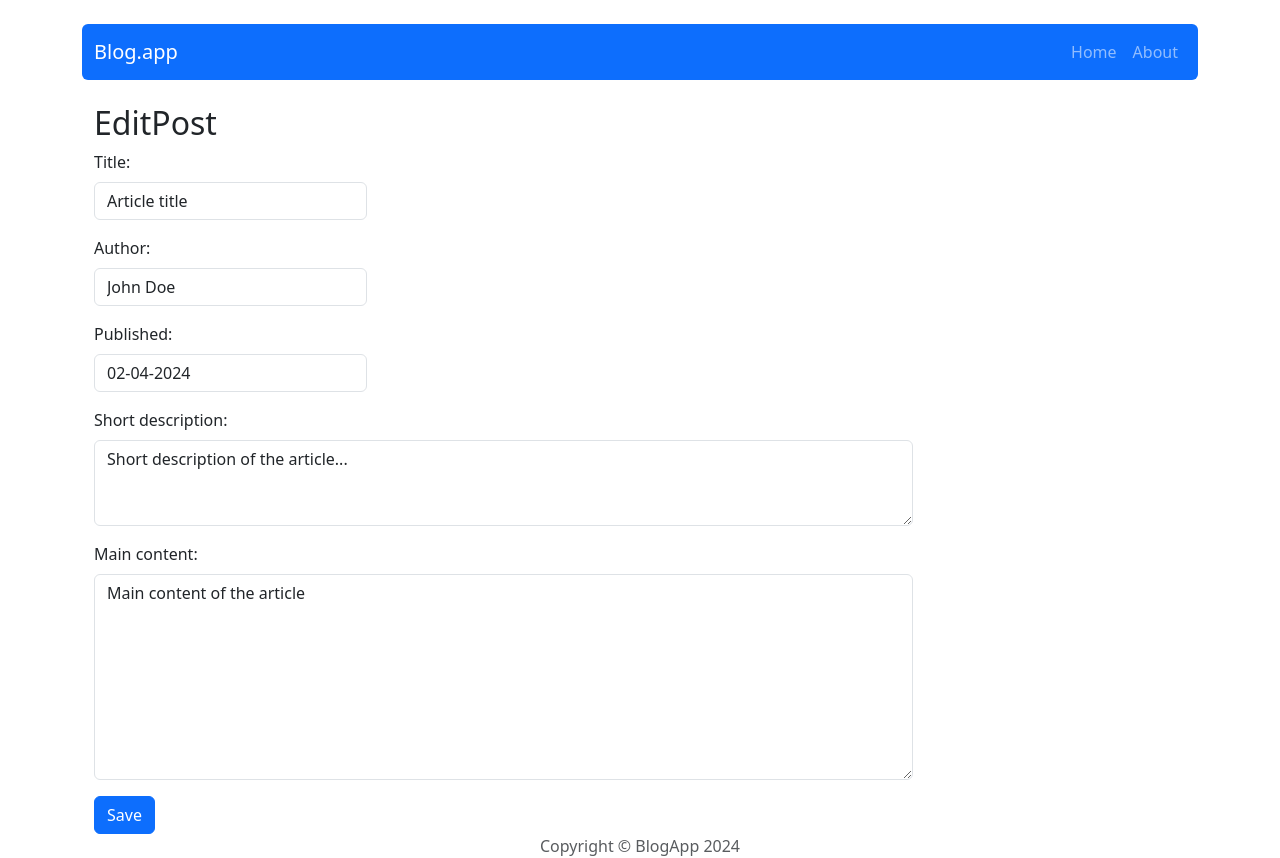
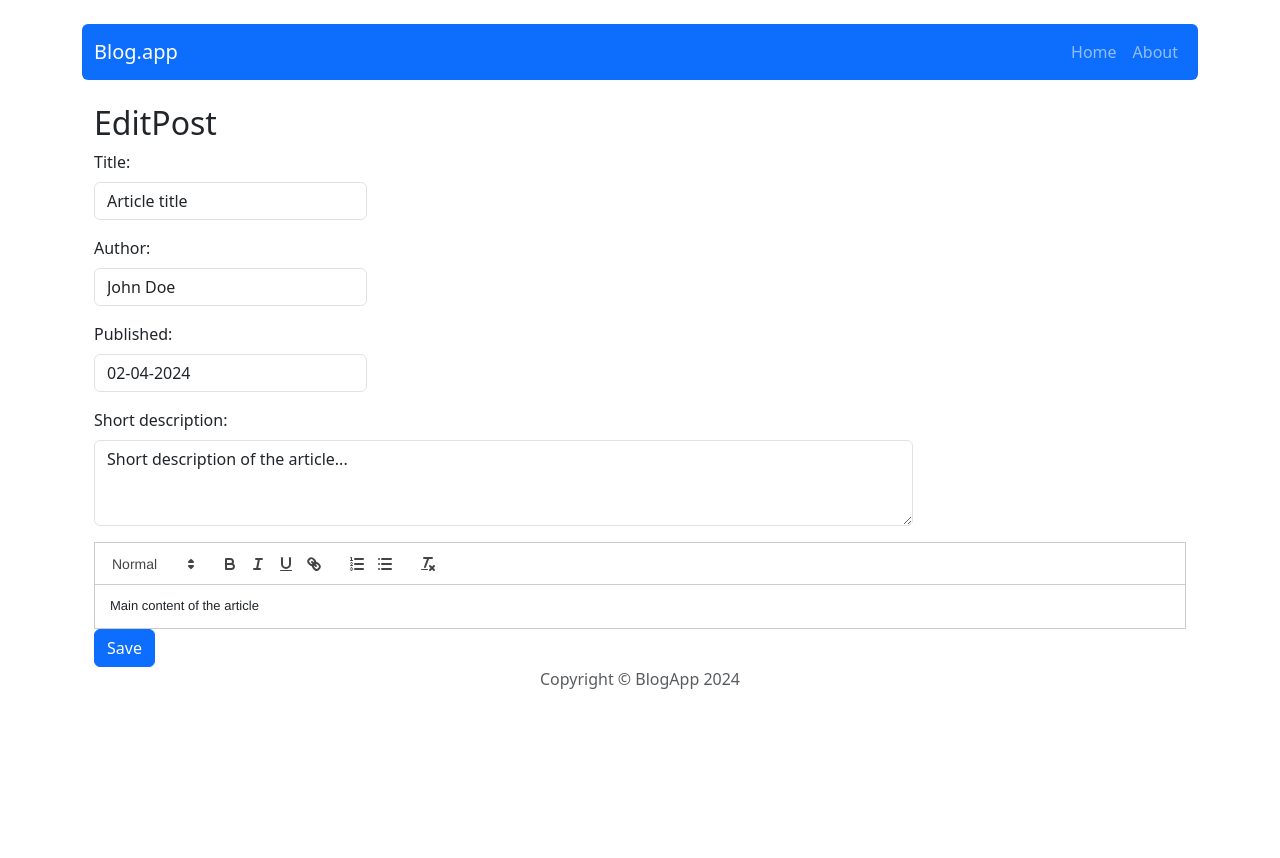
Before and after one commit to grzanek-monika/Blog-app, a React (Create React App) app: page /post/edit/1 in a window 1280 px wide. After the commit the page ends 800 px from the top, so only its background shows below. Built offline with nearby package versions, Linux system fonts and the light colour scheme.

Commit message:
Install React-Quill and use it in PostForm component

```diff
--- a/package.json
+++ b/package.json
@@ -11,6 +11,7 @@
     "react": "^18.3.1",
     "react-bootstrap": "^2.10.2",
     "react-dom": "^18.3.1",
+    "react-quill": "^2.0.0",
     "react-redux": "^9.1.2",
     "react-router-dom": "^6.23.1",
     "react-scripts": "5.0.1",
--- a/src/components/features/PostForm/PostForm.js
+++ b/src/components/features/PostForm/PostForm.js
@@ -1,6 +1,8 @@
 import PropTypes from "prop-types";
 import { useState } from "react";
 import { Form, Button } from "react-bootstrap";
+import ReactQuill from 'react-quill';
+import 'react-quill/dist/quill.snow.css';
 
 const PostForm = ({action, actionText, ...props}) => {
     const [title, setTitle] = useState(props.title || '');
@@ -33,10 +35,7 @@ const PostForm = ({action, actionText, ...props}) => {
                     <Form.Label>Short description:</Form.Label>
                     <Form.Control as="textarea" placeholder="Leave a comment here" rows={3} style={{width: '75%'}} value={shortDescription} onChange={e => setShortDescription(e.target.value)} />
                 </Form.Group>
-                <Form.Group className="mb-3" controlId="formBasicContent">
-                    <Form.Label>Main content:</Form.Label>
-                    <Form.Control as="textarea" placeholder="Leave a main content here" rows={8} style={{width: '75%'}} value={content} onChange={e => setContent(e.target.value)}/>
-                </Form.Group>
+                <ReactQuill theme="snow" value={content} onChange={setContent}/>
                 <Button type="submit">{actionText}</Button>
             </Form>
         </>
```
Also changed, not shown: 1 other file (tests, documents, lock files or other folders).
